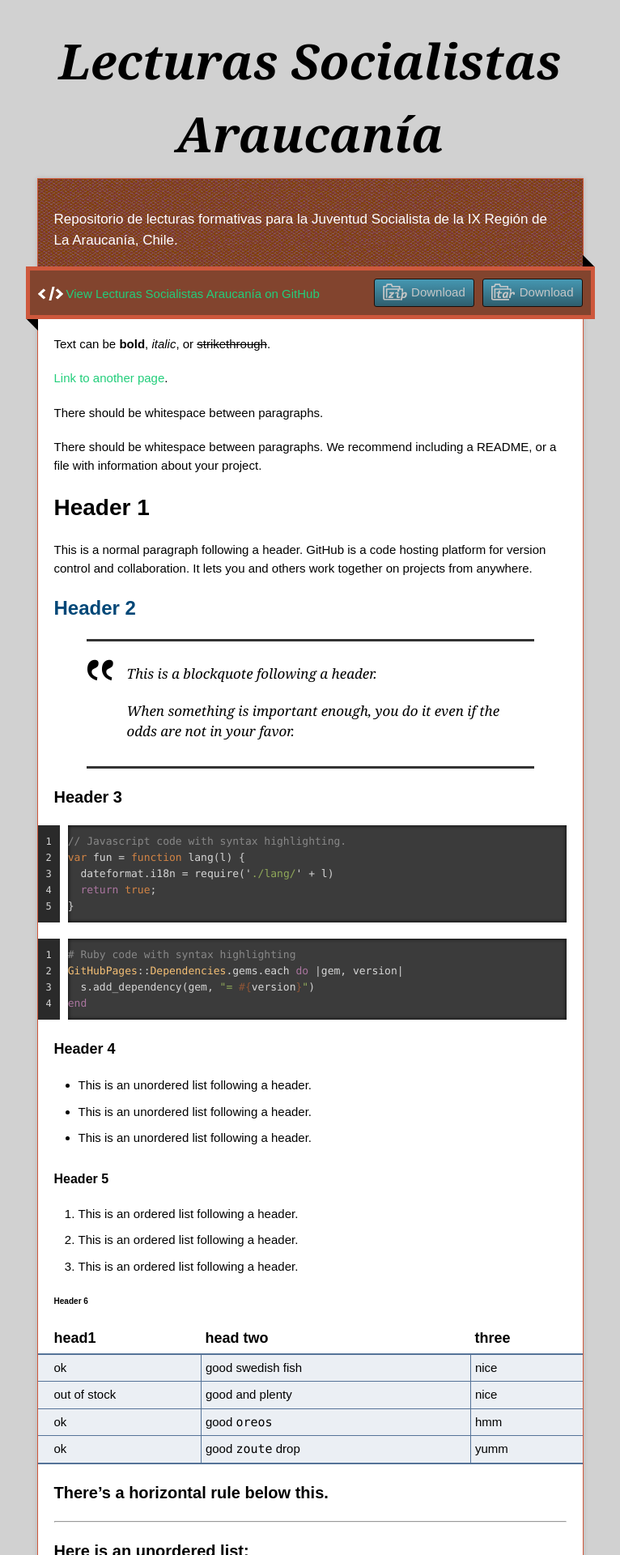
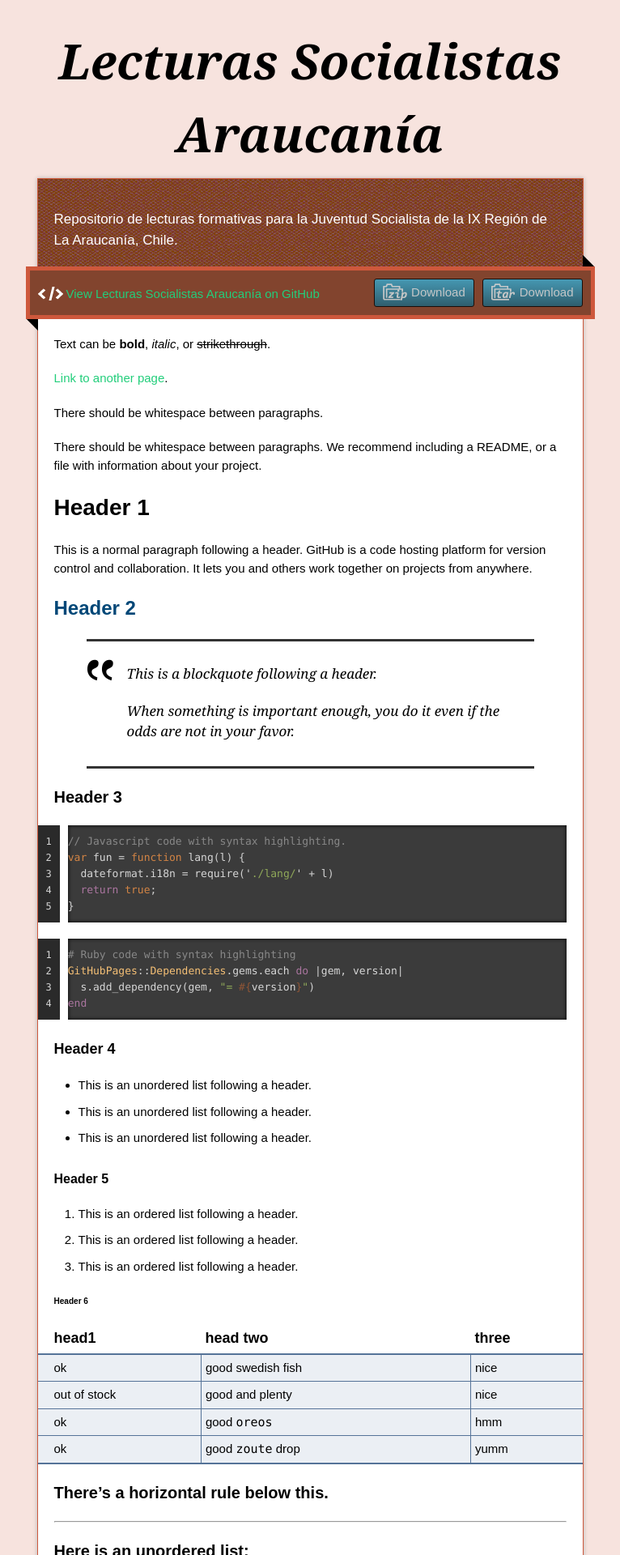
Before and after one commit to BUS-UFRO/Lecturas-Socialistas, a Jekyll site: the page built from index.md, in a window 1280 px wide. Shown: the top 1920 px of the page at 81% size, without its empty margins (257-1023 px from the left). Built offline with Jekyll 4.4.1, drawn with Linux system fonts in a browser that asks for light colours.

Commit message:
Cambia color de fondo

```diff
--- a/_sass/jekyll-theme-time-machine.scss
+++ b/_sass/jekyll-theme-time-machine.scss
@@ -1,12 +1,14 @@
 @import "normalize";
 
 /* Style */
+
+/*PALETA: https://coolors.co/ce583c-82442e-363020-22ce7b-004777*/
 
 body {
   font-size: 15px;
   font-family: Arial, Arial, Helvetica, sans-serif;
   line-height: 1.5;
-  background: #D1D1D1;
+  background: #F7E3DE;
 }
 
 a {
```
